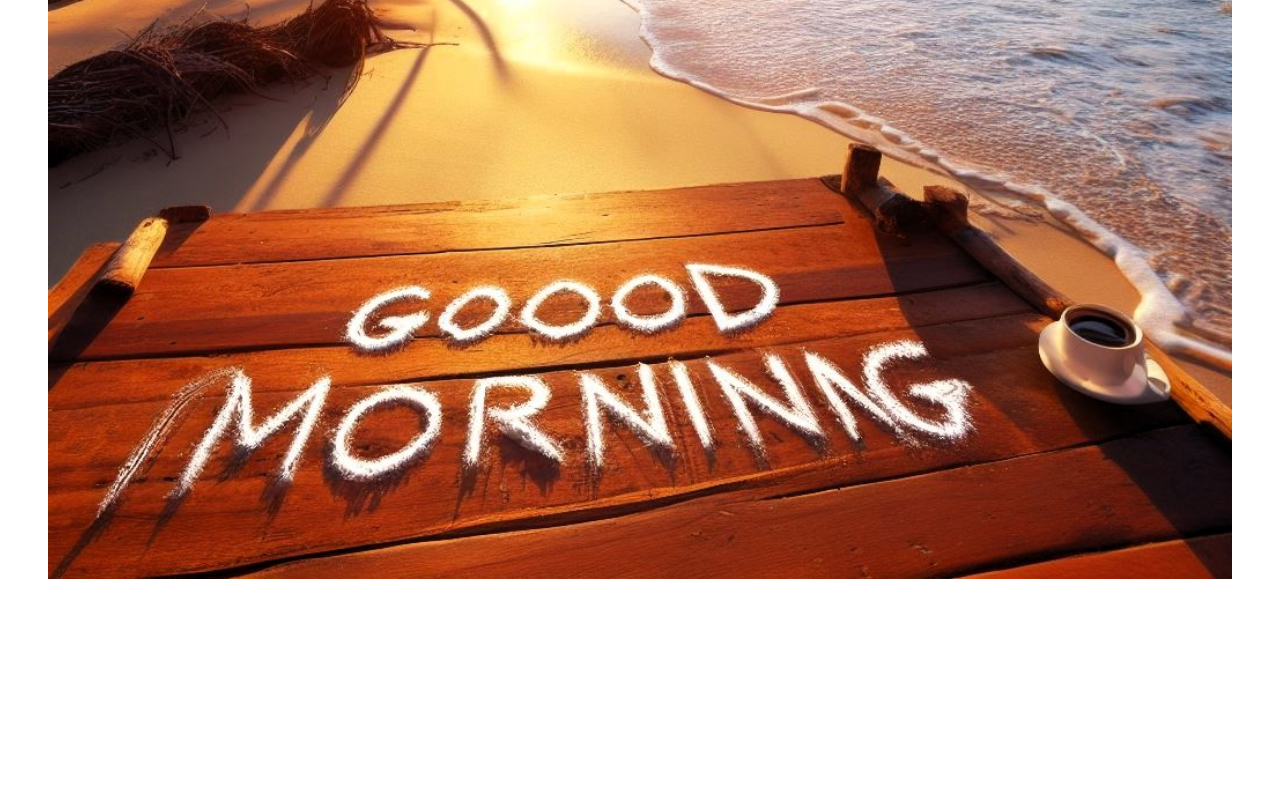
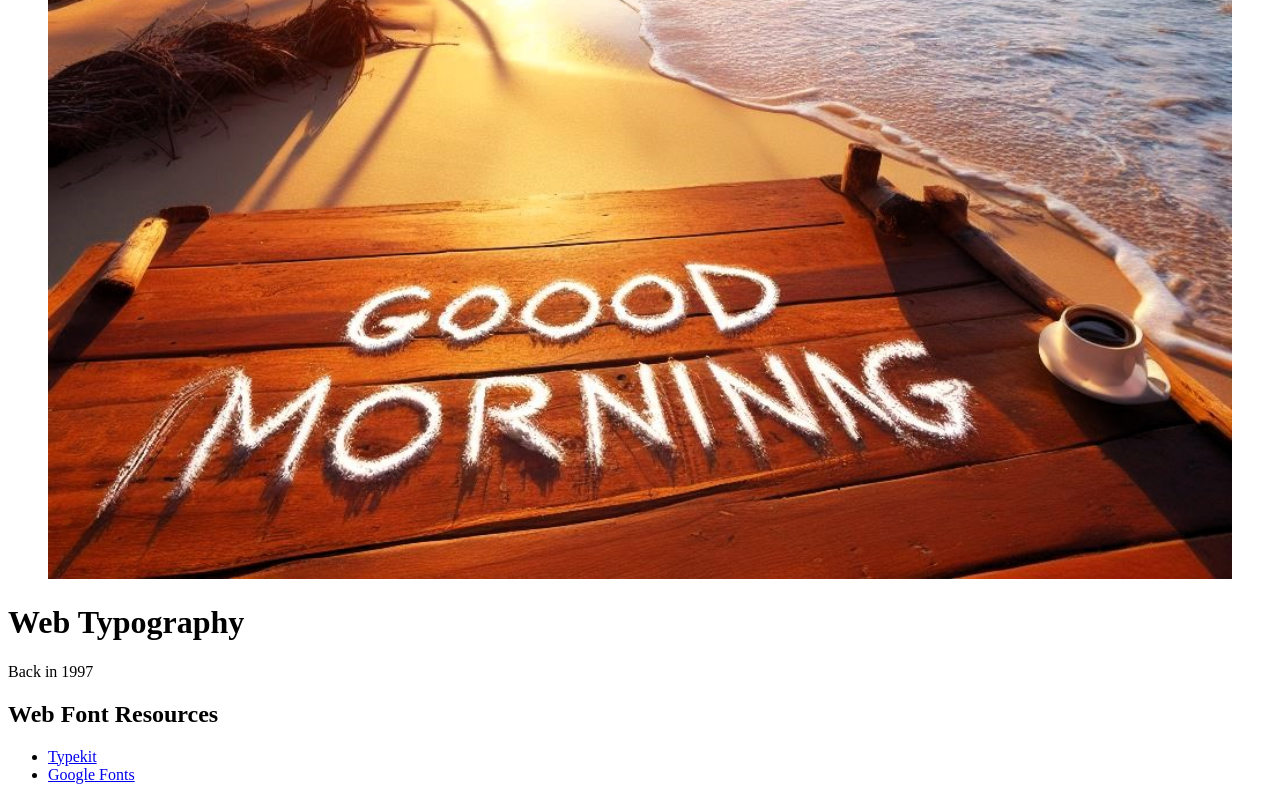
Before and after one commit to jordanpeteroliver/csb-y6qml6, a website: page index.html in a window 1280 px wide. Shown: the part 1058-1858 px from the top of the page. Before the commit the page ends 1657 px from the top, so only its background shows below. Drawn offline with Linux system fonts and the light colour scheme.

Commit message:
Deployment from Codesandbox.

```diff
--- a/index.html
+++ b/index.html
@@ -60,5 +60,16 @@
       leisure, making it an ideal location for a good morning."
       />
     </figure>
+    <h1>Web Typography</h1>
+    <p>Back in 1997</p>
+    <aside>
+      <h2>Web Font Resources</h2>
+      <ul>
+        <li><a href="http://typekit.com/" target="_blank">Typekit</a></li>
+        <li>
+          <a href="http://fonts.google.com" target="_blank">Google Fonts</a>
+        </li>
+      </ul>
+    </aside>
   </body>
 </html>
```
